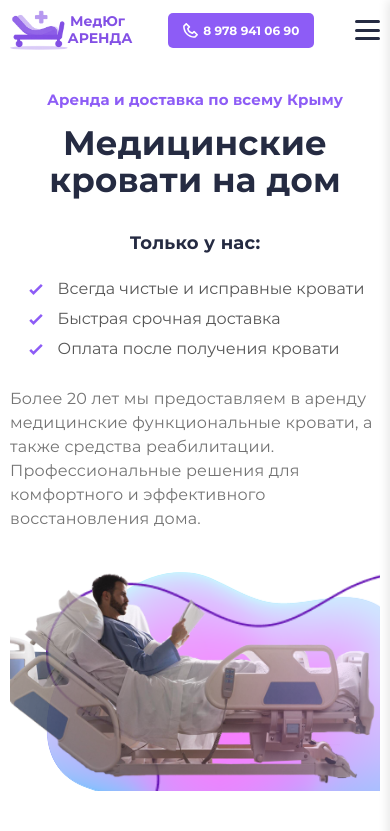
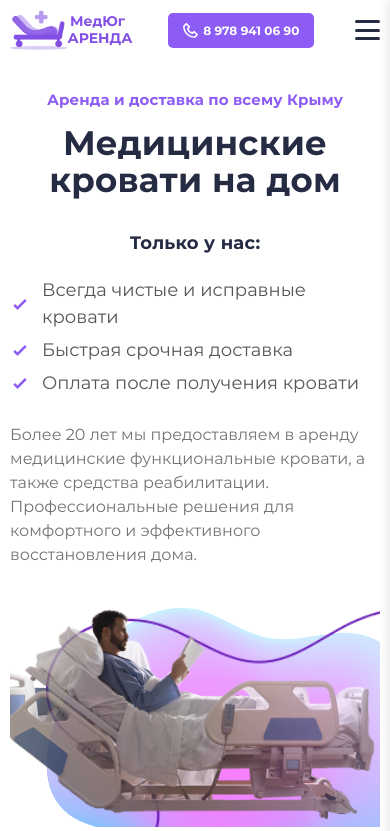
Before and after one commit to simfart/badsrent, a React (Vite) app: page / in a window 390 px wide. Shown: the top 831 px of the page. Built offline with nearby package versions, Linux system fonts and the light colour scheme.

Commit message:
aboutus responsive

```diff
--- a/src/features/mainContent/ui/MainContent.module.scss
+++ b/src/features/mainContent/ui/MainContent.module.scss
@@ -109,7 +109,7 @@
 
       @include respond-to(mobile) {
         margin-bottom: 6px;
-        font-size: 16px;
+        font-size: 18px;
       }
 
       &::before {
@@ -133,14 +133,14 @@
   font-weight: 400;
   font-size: 20px;
   line-height: 150%;
-  letter-spacing: 0.2px;
+  // letter-spacing: 0.2px;
   color: #737373;
   margin-bottom: 40px;
   @include respond-to(tablet) {
     font-size: 18px;
   }
   @include respond-to(mobile) {
+    text-align: left;
     font-size: 16px;
-    text-align: left;
   }
 }
```
